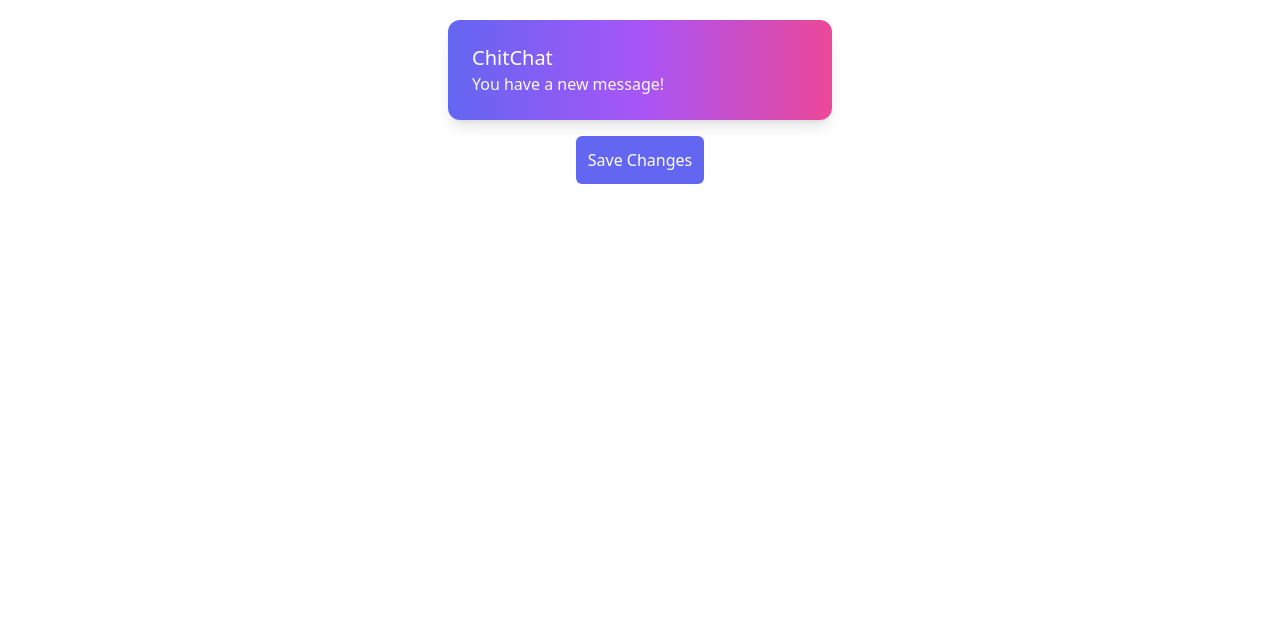
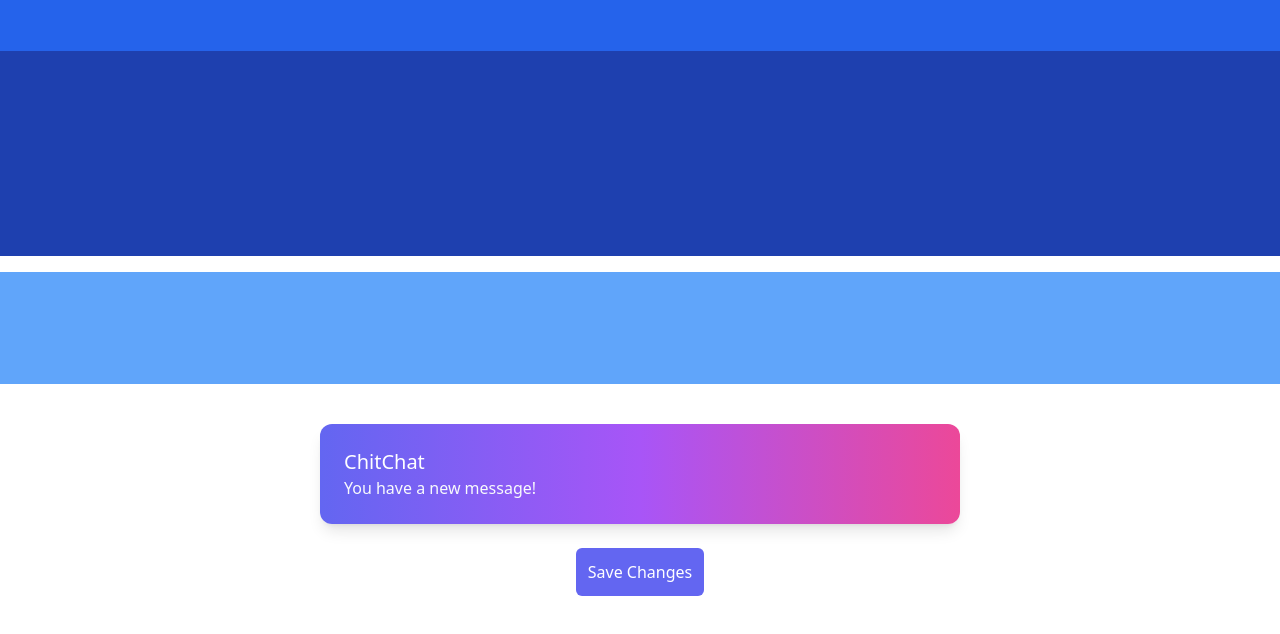
Before and after one commit to SaadHussein/Simple-Project-Tailwind, a plain HTML site: page index.html in a window 1280 px wide. Drawn offline with nearby package versions, Linux system fonts and the light colour scheme.

Commit message:
ya gma3a ana b7b tailwind

```diff
--- a/index.html
+++ b/index.html
@@ -6,8 +6,15 @@
     <script src="https://cdn.tailwindcss.com"></script>
   </head>
   <body>
+    <div class="w-full bg-blue-800 h-64 mb-4">
+      <div class="w-full h-1/5 bg-blue-600"></div>
+    </div>
+
+    <div class="md:container mx-auto">
+      <div class="bg-blue-400 w-full h-28"></div>
+
       <div
-      class="p-6 mt-5 max-w-sm mx-auto bg-gradient-to-r from-indigo-500 via-purple-500 to-pink-500 rounded-xl shadow-lg flex items-center space-x-4"
+        class="p-6 mt-10 w-1/2 mx-auto bg-gradient-to-r from-indigo-500 via-purple-500 to-pink-500 rounded-xl shadow-lg flex items-center space-x-4"
       >
         <div class="">
           <div class="text-xl font-medium text-white">ChitChat</div>
@@ -15,9 +22,10 @@
         </div>
       </div>
       <button
-      class="transition-all hover:scale-110 hover:-translate-y-1 hover:bg-blue-700 active:bg-blue-800 bg-indigo-500 text-white px-3 py-3 m-auto flex items-center mt-4 hover:drop-shadow-xl rounded-md hover:rounded-xl duration-300 delay-100"
+        class="transition-all hover:scale-110 hover:-translate-y-1 hover:bg-blue-700 active:bg-blue-800 bg-indigo-500 text-white px-3 py-3 mx-auto flex items-center hover:drop-shadow-xl rounded-md hover:rounded-xl duration-300 delay-100 mt-6"
       >
         Save Changes
       </button>
+    </div>
   </body>
 </html>
```
Lines whose indentation alone changed are shown as unchanged.
